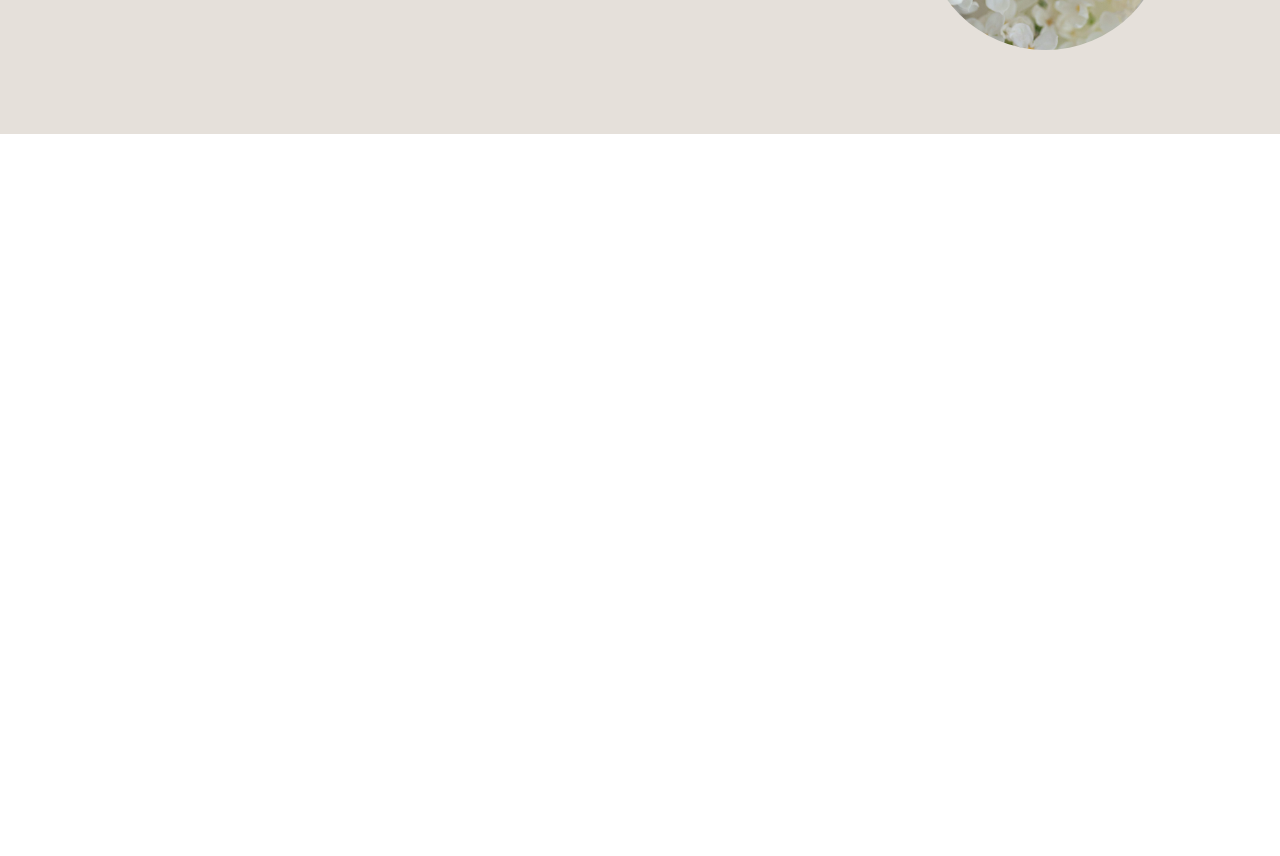
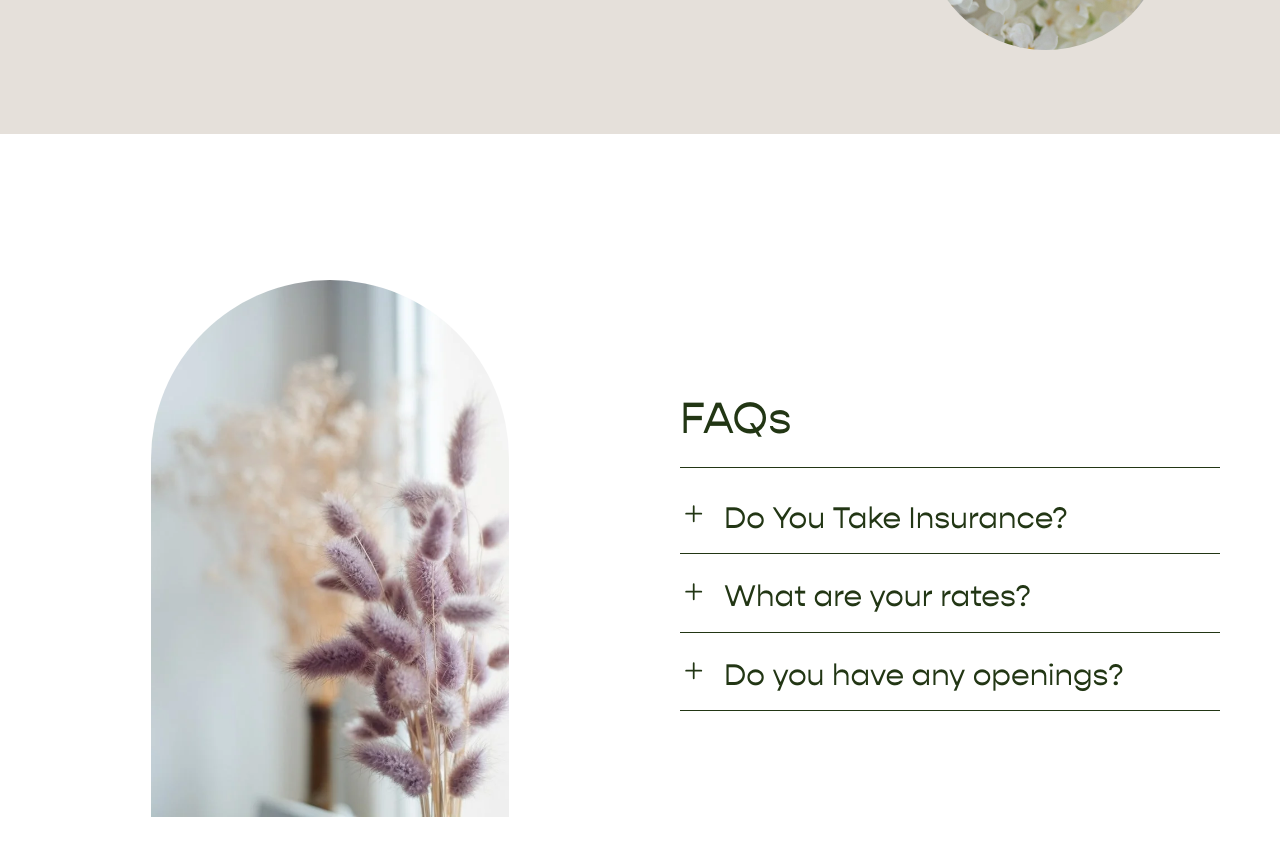
Before and after one commit to MinhajurRahman27/Grow-My-Therapy--practical-Assignment, a Next.js app: page / in a window 1280 px wide. Shown: the part 4420-5276 px from the top of the page. Before the commit the page ends 4554 px from the top, so only its background shows below. Built offline with nearby package versions, Linux system fonts and the light colour scheme.

Commit message:
Add FAQ section

```diff
--- /dev/null
+++ b/src/app/Components/FAQ.jsx
@@ -0,0 +1,88 @@
+"use client";
+import Image from "next/image";
+import React, { useState } from "react";
+import { LuMinus } from "react-icons/lu";
+import { GoPlus } from "react-icons/go";
+
+const FAQ = () => {
+  const [openIndex, setOpenIndex] = useState(null);
+
+  const faqs = [
+    {
+      question: "Do You Take Insurance?",
+      answer: "Answer goes here."
+    },
+    {
+      question: "What are your rates?",
+      answer: "Answer goes here"
+    },
+    {
+      question: "Do you have any openings?",
+      answer: "Answer goes here"
+    }
+  ];
+
+  const toggleFAQ = (index) => {
+    setOpenIndex(openIndex === index ? null : index);
+  };
+
+  return (
+    <div className="w-full overflow-hidden py-10 md:py-[50px] lg:py-[90px]">
+      <div className="px-4 sm:px-6 md:px-8 lg:px-15 pt-8 md:pt-14 pb-8 md:pb-12 flex flex-col md:flex-row items-center  md:items-center gap-8 md:gap-12 lg:gap-20 justify-center max-w-[1400px] mx-auto">
+        <div className="w-full md:w-1/2 flex justify-center">
+          <Image
+            src={"/faqphoto.webp"}
+            width={513}
+            height={771}
+            alt="Girl holding flower image"
+            sizes="(max-width: 640px) 250px, (max-width: 768px) 300px, (max-width: 1024px) 350px, 513px"
+            className="rounded-t-[1000px] w-[250px] sm:w-[300px] md:w-[350px] lg:w-[28vw] max-w-[513px] h-auto"
+          />
+        </div>
+
+        <div className="w-full md:w-1/2 px-4 sm:px-0 ">
+          <div className="text-primary">
+            <h1 className="font-medium text-[28px] sm:text-[32px] md:text-[34px] lg:text-[44px] mb-4  md:text-left">
+              FAQs
+            </h1>
+            <hr className="mb-6 md:mb-8" />
+
+            <div className="space-y-4 md:space-y-6">
+              {faqs.map((faq, index) => (
+                <div key={index} className="border-b border-primary pb-4">
+                  <div
+                    className="flex items-start gap-3 md:gap-4 cursor-pointer group"
+                    onClick={() => toggleFAQ(index)}
+                  >
+                    <div className="flex-shrink-0 transition-transform duration-300">
+                      {openIndex === index ? (
+                        <LuMinus className="text-[20px] sm:text-[24px] md:text-[28px] transition-all duration-300 transform rotate-0" />
+                      ) : (
+                        <GoPlus className="text-[20px] sm:text-[24px] md:text-[28px] transition-all duration-300 transform rotate-0 group-hover:rotate-90" />
+                      )}
+                    </div>
+                    <h2 className="text-[18px] sm:text-[22px] md:text-[22px] lg:text-[30px] font-medium text-left flex-1 leading-tight">
+                      {faq.question}
+                    </h2>
+                  </div>
+
+                  <div
+                    className={`overflow-hidden transition-all duration-500 ease-in-out ${
+                      openIndex === index ? "max-h-[500px] opacity-100 mt-3 md:mt-4" : "max-h-0 opacity-0"
+                    }`}
+                  >
+                    <p className="text-[14px] sm:text-[16px] md:text-[18px]  text-left leading-relaxed">
+                      {faq.answer}
+                    </p>
+                  </div>
+                </div>
+              ))}
+            </div>
+          </div>
+        </div>
+      </div>
+    </div>
+  );
+};
+
+export default FAQ;
--- a/src/app/page.jsx
+++ b/src/app/page.jsx
@@ -6,6 +6,7 @@ import Specialities from "./Components/Specialities";
 import SuggestionSection from "./Components/SuggestionSection";
 import Footer from "./Components/Footer";
 import IntroductionSection from "./Components/IntroductionSection";
+import FAQ from "./Components/FAQ";
 
 export default function Home() {
   return (
@@ -17,6 +18,7 @@ export default function Home() {
         <Specialities></Specialities>
         <SuggestionSection></SuggestionSection>
         <IntroductionSection></IntroductionSection>
+        <FAQ></FAQ>
         {/* <Footer></Footer> */}
       </header>
     </div>
```
Also changed, not shown: public/faqphoto.webp (added).
